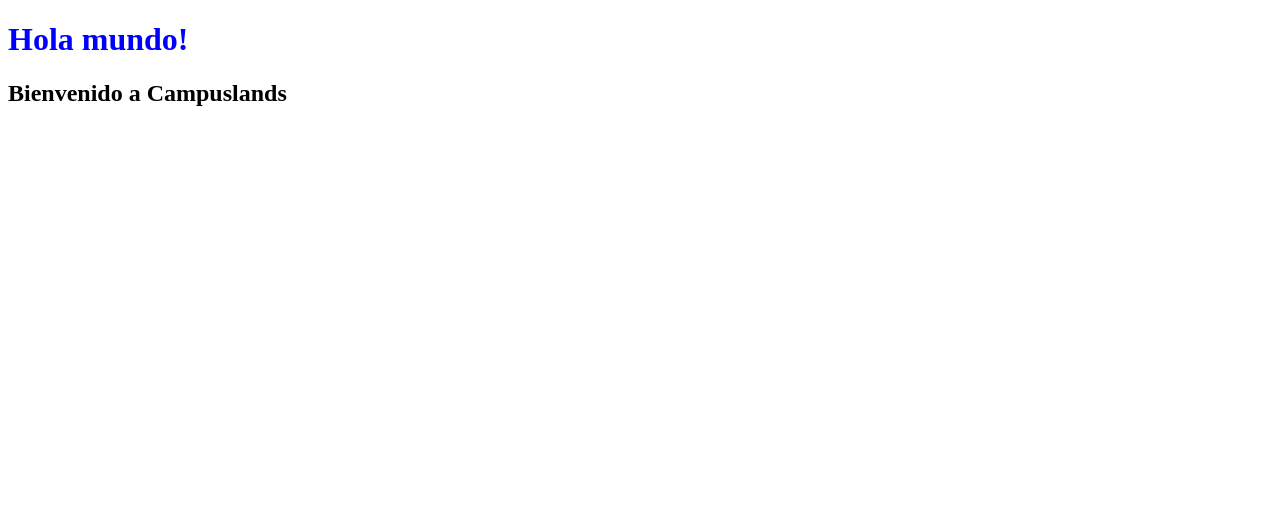
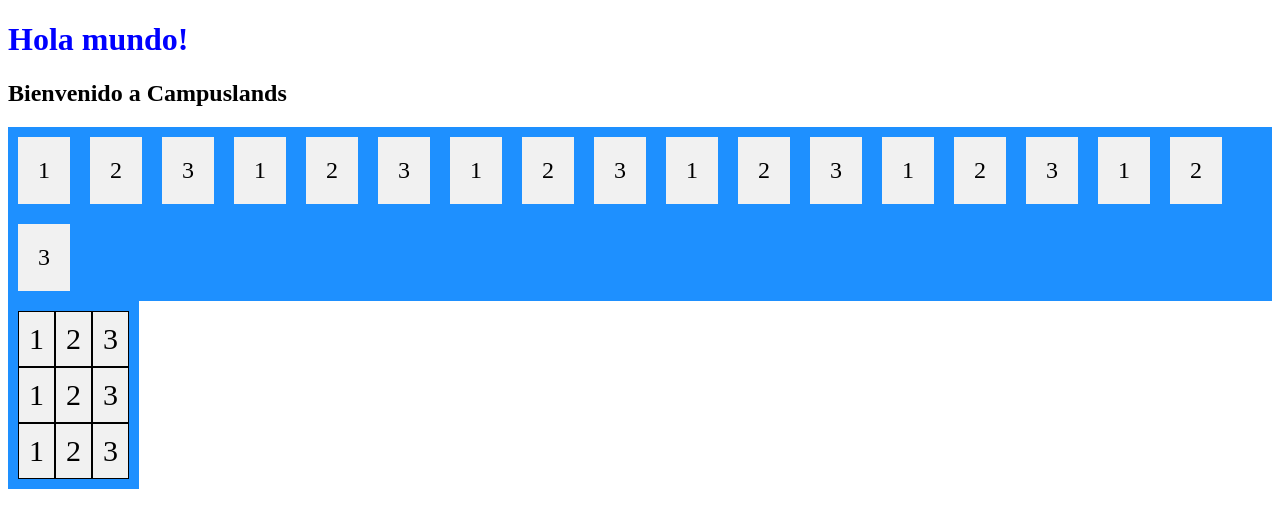
Before and after one commit to JP-hub-coder/HTML_P1_Jp, a plain HTML site: page Dia_7/index.html in a window 1280 px wide. Drawn offline with Linux system fonts and the light colour scheme.

Commit message:
Add files via upload

```diff
--- a/Dia_7/index.html
+++ b/Dia_7/index.html
@@ -9,5 +9,36 @@
 <body>
     <h1>Hola mundo!</h1>
     <h2>Bienvenido a Campuslands</h2>
+    <div class="container">
+        <div>1</div>
+        <div>2</div>
+        <div>3</div>
+        <div>1</div>
+        <div>2</div>
+        <div>3</div>
+        <div>1</div>
+        <div>2</div>
+        <div>3</div>
+        <div>1</div>
+        <div>2</div>
+        <div>3</div>
+        <div>1</div>
+        <div>2</div>
+        <div>3</div>
+        <div>1</div>
+        <div>2</div>
+        <div>3</div>
+    </div>
+    <div class="container-grid">
+        <div>1</div>
+        <div>2</div>
+        <div>3</div>
+        <div>1</div>
+        <div>2</div>
+        <div>3</div>
+        <div>1</div>
+        <div>2</div>
+        <div>3</div>
+    </div>
 </body>
 </html>
--- a/Dia_7/styles/style.css
+++ b/Dia_7/styles/style.css
@@ -1,3 +1,31 @@
 h1 {
     color: blue;
 }
+
+.container {
+    display: flex;
+    flex-wrap: wrap;
+    background-color: dodgerblue;
+}
+
+.container div {
+    background-color: #f1f1f1;
+    margin: 10px;
+    padding: 20px;
+    font-size: 24px;
+}
+
+.container-grid {
+    display: inline-grid;
+    grid-template-columns: auto auto auto;
+    background-color: dodgerblue;
+    padding: 10px;
+}
+
+.container-grid div {
+    background-color: #f1f1f1;
+    border: 1px solid black;
+    padding: 10px;
+    font-size: 30px;
+    text-align: center;
+}
```
